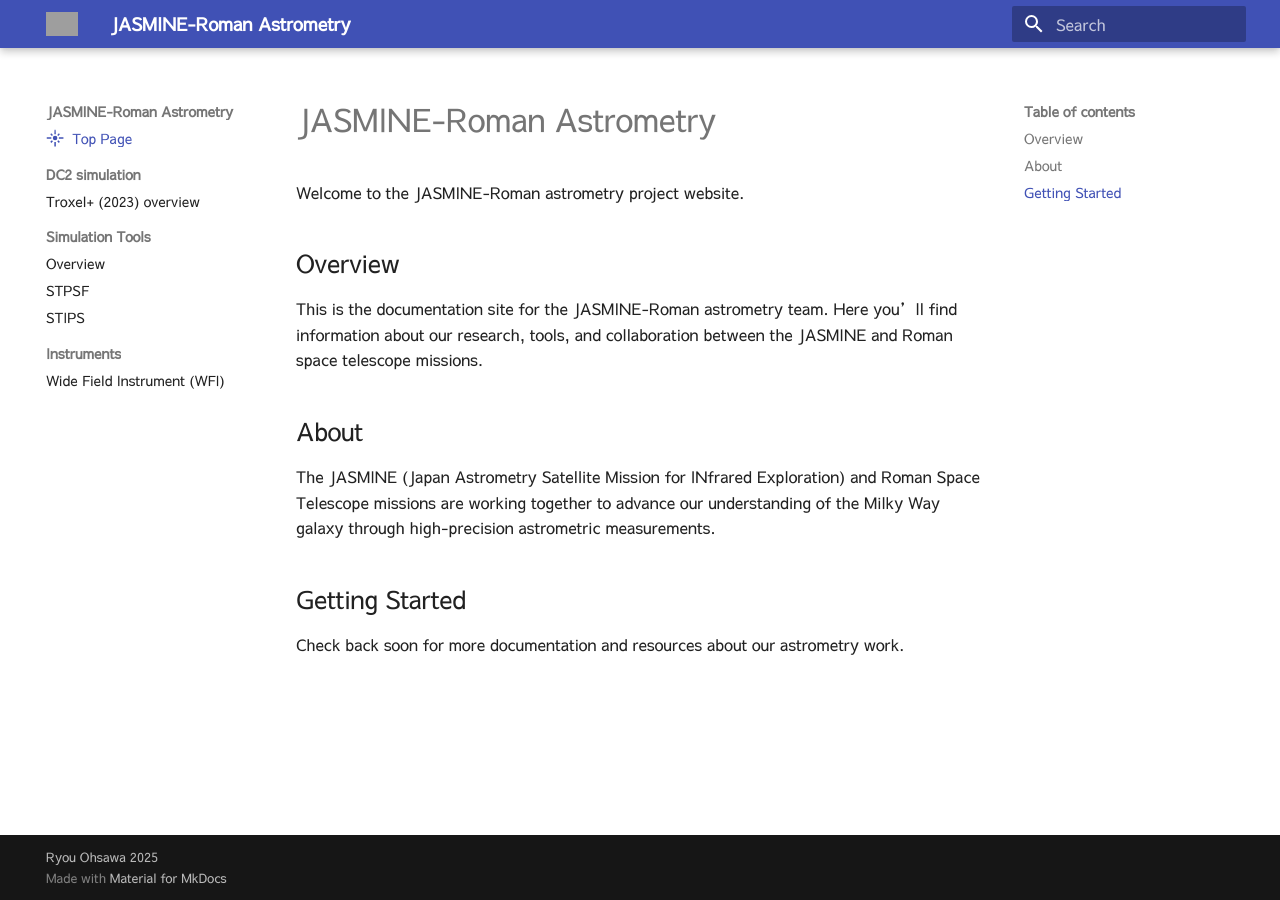
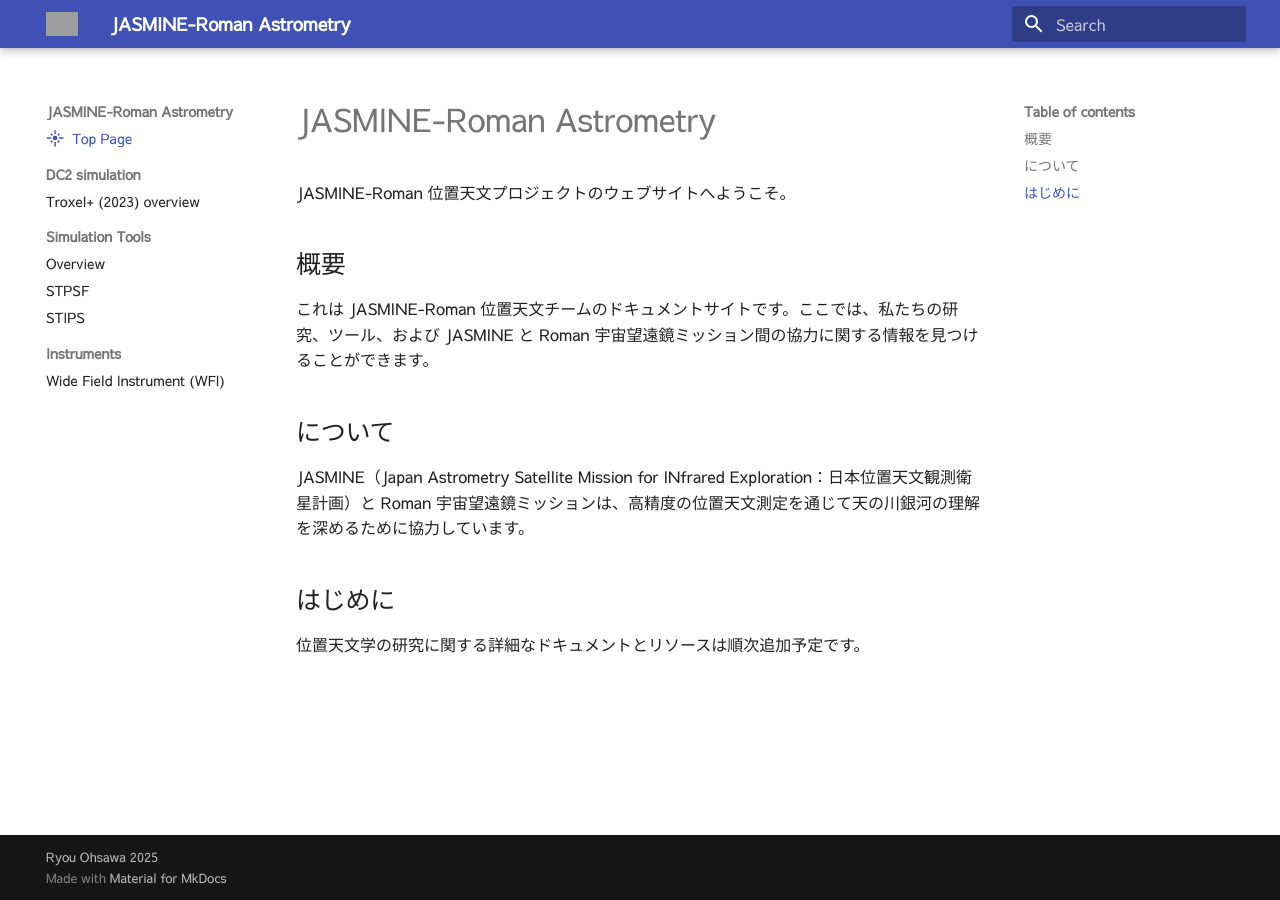
Before and after one commit to astronasutarou/jasmine-roman-astrometry, an MkDocs documentation site: the page built from docs/index.md, in a window 1280 px wide. Built offline with MkDocs 1.6.1 and Material for MkDocs 9.7.7, drawn with Linux system fonts in a browser that asks for light colours; grey boxes are pictures that could not be loaded.

Commit message:
Translate README.md and docs/index.md to Japanese
Co-authored-by: astronasutarou <137472+astronasutarou@users.noreply.github.com>

```diff
--- a/docs/index.md
+++ b/docs/index.md
@@ -1,22 +1,22 @@
 ---
-title: Home
-description: Welcome to the JASMINE-Roman astrometry project documentation
+title: ホーム
+description: JASMINE-Roman 位置天文プロジェクトドキュメントへようこそ
 tags: [astrometry, JASMINE, Roman, top page]
 icon: material/flare
 ---
 
 # JASMINE-Roman Astrometry
 
-Welcome to the JASMINE-Roman astrometry project website.
+JASMINE-Roman 位置天文プロジェクトのウェブサイトへようこそ。
 
-## Overview
+## 概要
 
-This is the documentation site for the JASMINE-Roman astrometry team. Here you'll find information about our research, tools, and collaboration between the JASMINE and Roman space telescope missions.
+これは JASMINE-Roman 位置天文チームのドキュメントサイトです。ここでは、私たちの研究、ツール、および JASMINE と Roman 宇宙望遠鏡ミッション間の協力に関する情報を見つけることができます。
 
-## About
+## について
 
-The JASMINE (Japan Astrometry Satellite Mission for INfrared Exploration) and Roman Space Telescope missions are working together to advance our understanding of the Milky Way galaxy through high-precision astrometric measurements.
+JASMINE（Japan Astrometry Satellite Mission for INfrared Exploration：日本位置天文観測衛星計画）と Roman 宇宙望遠鏡ミッションは、高精度の位置天文測定を通じて天の川銀河の理解を深めるために協力しています。
 
-## Getting Started
+## はじめに
 
-Check back soon for more documentation and resources about our astrometry work.
+位置天文学の研究に関する詳細なドキュメントとリソースは順次追加予定です。
```
Also changed, not shown: README.md (+14 -14 lines).
